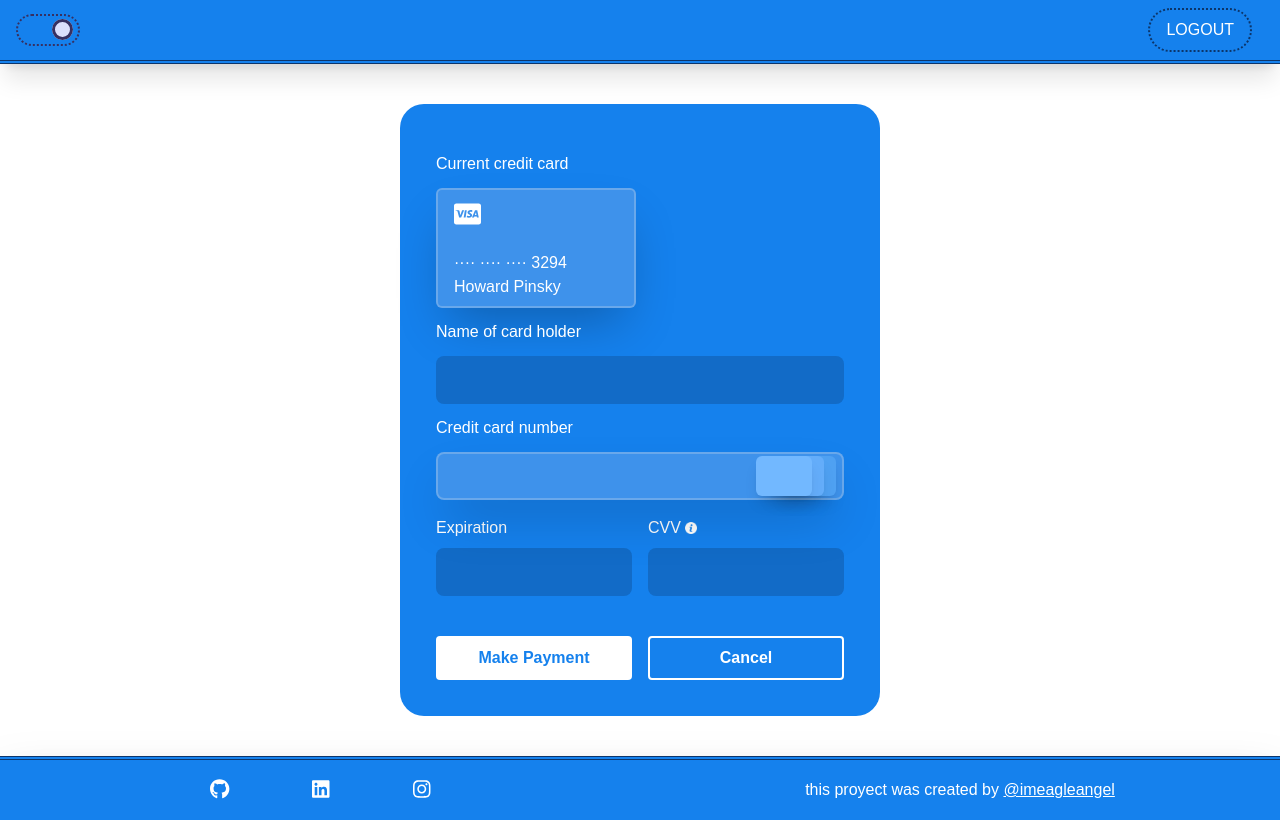
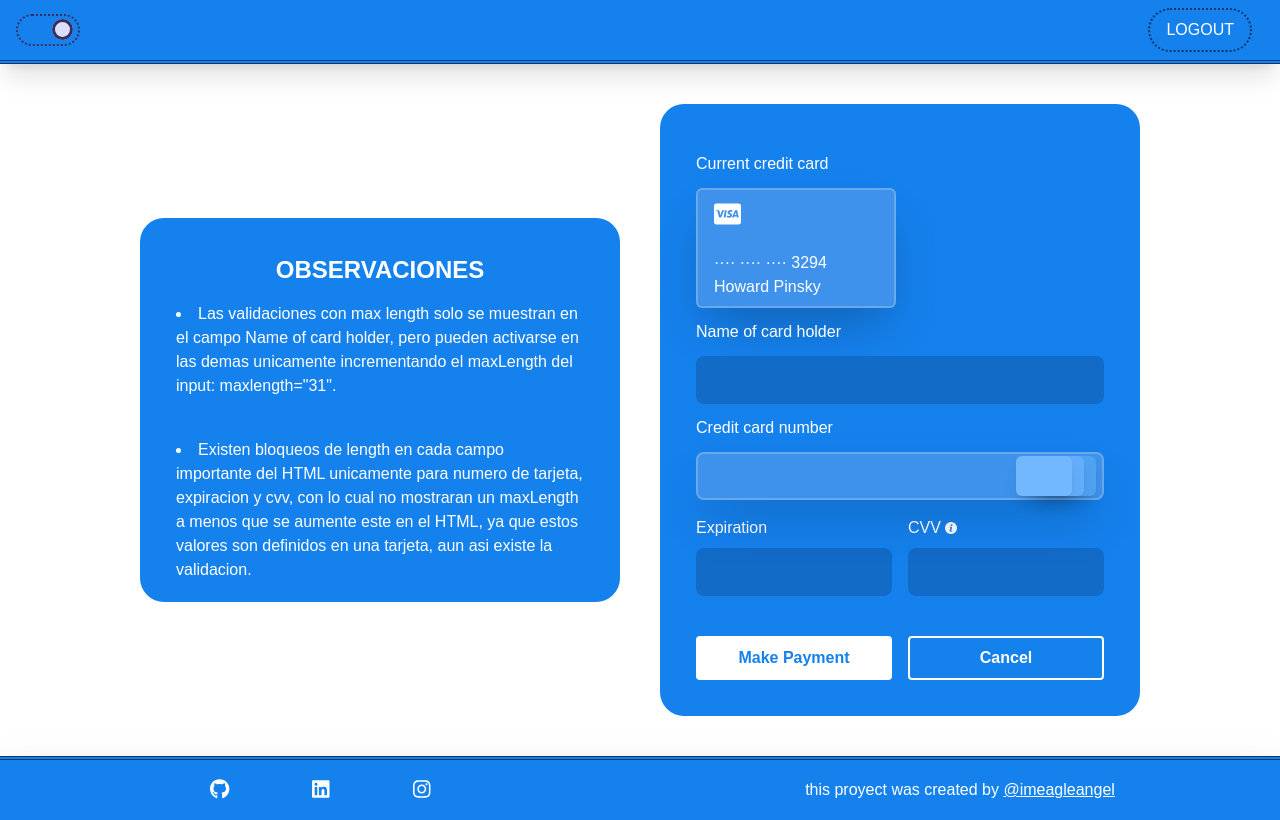
Before and after one commit to eagleheartangel/AngularOpcion2-Test, an Angular app: page /payment in a window 1280 px wide. Built offline with nearby package versions, Linux system fonts and the light colour scheme.

Commit message:
Added some considerations

```diff
--- a/src/app/payment/routes/payment/payment.component.html
+++ b/src/app/payment/routes/payment/payment.component.html
@@ -1,3 +1,22 @@
+<div class="grid grid-cols-2 gap-10">
+  <div
+    class="w-[480px] max-h-96 my-auto mx-auto dark:bg-customD-second bg-customW-second p-9 rounded-3xl flex flex-col justify-evenly items-center"
+  >
+    <h1 class="text-2xl font-semibold mb-4">OBSERVACIONES</h1>
+    <div>
+      <li class="mb-10">
+        Las validaciones con max length solo se muestran en el campo Name of
+        card holder, pero pueden activarse en las demas unicamente incrementando
+        el maxLength del input: maxlength="31".
+      </li>
+      <li>
+        Existen bloqueos de length en cada campo importante del HTML unicamente
+        para numero de tarjeta, expiracion y cvv, con lo cual no mostraran un
+        maxLength a menos que se aumente este en el HTML, ya que estos valores
+        son definidos en una tarjeta, aun asi existe la validacion.
+      </li>
+    </div>
+  </div>
   <div
     class="w-[480px] m-10 mx-auto dark:bg-customD-second bg-customW-second p-9 rounded-3xl"
   >
@@ -23,7 +42,9 @@
             </p>
             <p *ngIf="!paymentForm.value.number">···· ···· ···· 3294</p>
             <p
-            *ngIf="paymentForm.value.name && paymentForm.value.name.length > 0"
+              *ngIf="
+                paymentForm.value.name && paymentForm.value.name.length > 0
+              "
               class="truncate"
             >
               {{ paymentForm.value.name }}
@@ -171,6 +192,7 @@
       </div>
     </form>
   </div>
+</div>
 
 <app-notification
   *ngIf="confirmScreen"
```
Lines whose indentation alone changed are shown as unchanged.
